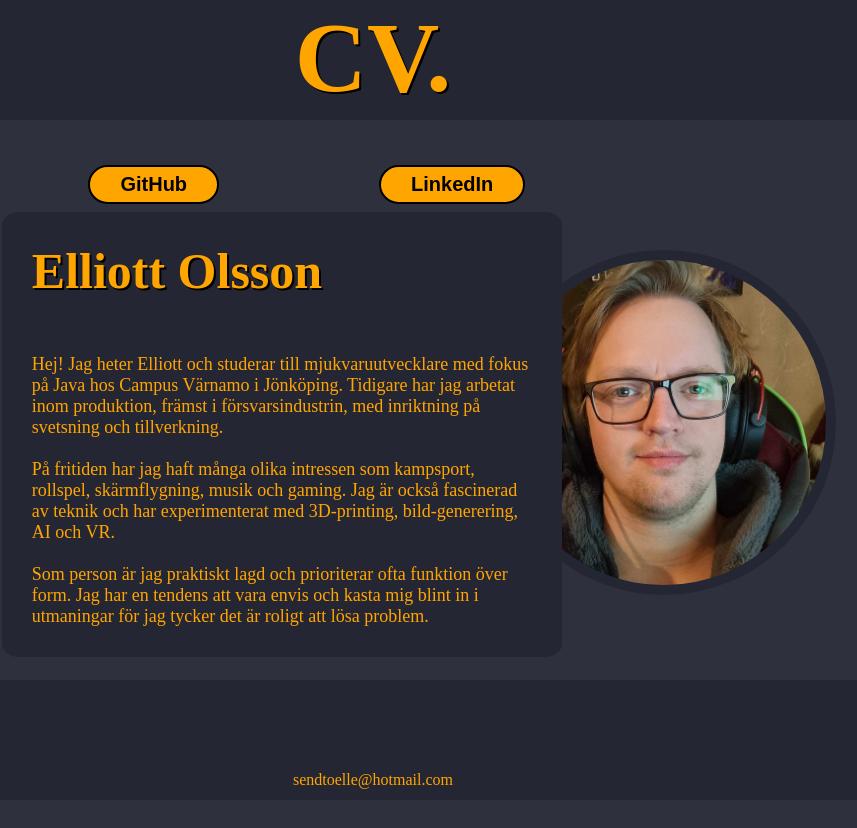
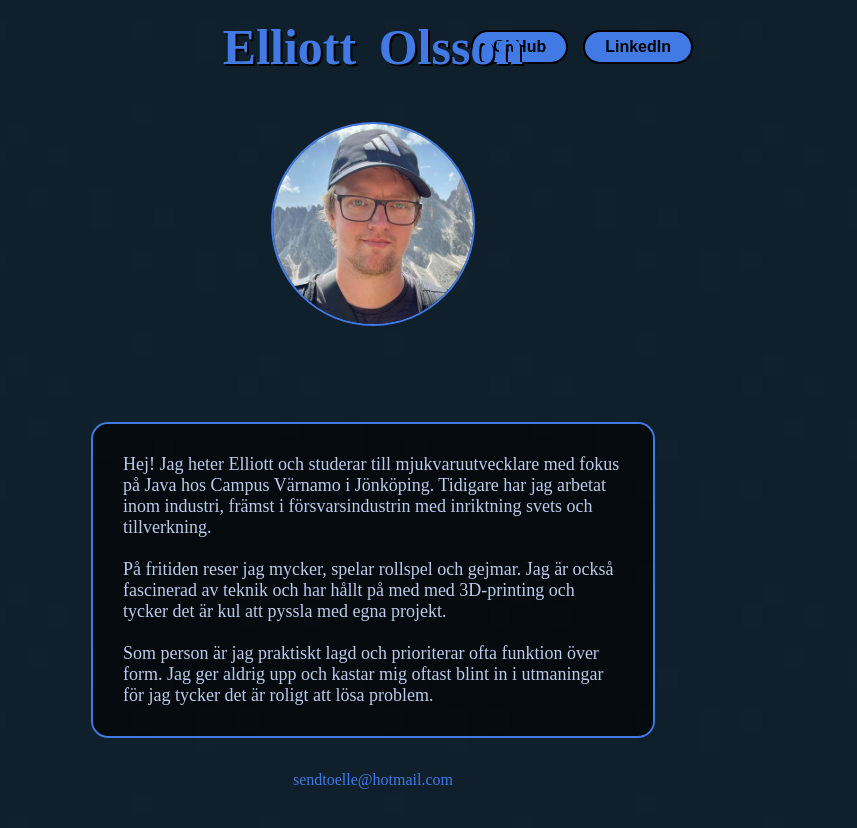
Before and after one commit to OlssonElliott/olssonelliott.github.io, a plain HTML site: page index.html in a window 1280 px wide. Shown: the whole page, without its empty margins (267-1124 px from the left). Before the commit the page ends 800 px from the top, so only its background shows below. Drawn offline with Linux system fonts and the light colour scheme.

Commit message:
fixed everything

```diff
--- a/index.html
+++ b/index.html
@@ -7,41 +7,36 @@
   <link rel="stylesheet" href="style.css">
 </head>
 <body>
+  <!-- HEADER OCH NAVIGATION -->
   <header>
-        <!--LOGGA / KNAPPAR MED LÄNKAR-->
     <nav>
-            <h1 id="logga">CV.</h1>
+      <h1 id="logga">Elliott Olsson</h1>
       <div id="buttonPlacement">
         <button type="button" class="button1" onclick="location.href='https://github.com/OlssonElliott'">GitHub</button>
         <button type="button" class="button1" onclick="location.href='https://www.linkedin.com/in/elliott-olsson-a64021326/'">LinkedIn</button>
       </div>
     </nav>
   </header>
-    <!-- Överst på sidan -->
 
-    <!--Mitten av hemsidan-->
-
-    <!-- Bilden START -->
+  <!-- BILD I MITTEN -->
   <div id="profilePosition">
     <div id="profileContainer">
-            <img id="profilePic" src="bilder/picofme.jpg" alt="bild på mig">
+      <img id="profilePic" src="bilder\453537068_10110318111488942_5855367582220600472_n.jpg" alt="bild på mig">
     </div>
   </div>
-    <!-- Bilden SLUT -->
 
+  <!-- INFO-TEXT (ARTIKEL) -->
   <article id="info1">
-        <h1 class="header1">Elliott Olsson</h1>
-        <br> <br> <br>
-        <p class="brödtext1">Hej! Jag heter Elliott och studerar till mjukvaruutvecklare med fokus på Java hos Campus Värnamo i Jönköping. Tidigare har jag arbetat inom produktion, främst i försvarsindustrin, med inriktning på svetsning och tillverkning.
+    <p class="brödtext1">
+      Hej! Jag heter Elliott och studerar till mjukvaruutvecklare med fokus på Java hos Campus Värnamo i Jönköping. Tidigare har jag arbetat inom industri, främst i försvarsindustrin med inriktning svets och tillverkning.
       <br><br>
-            På fritiden har jag haft många olika intressen som kampsport, rollspel, skärmflygning, musik och gaming. Jag är också fascinerad av teknik och har experimenterat med 3D-printing, bild-generering, AI och VR.
+      På fritiden reser jag mycker, spelar rollspel och gejmar. Jag är också fascinerad av teknik och har hållt på med med 3D-printing och tycker det är kul att pyssla med egna projekt.
       <br><br>
-            Som person är jag praktiskt lagd och prioriterar ofta funktion över form. Jag har en tendens att vara envis och kasta mig blint in i utmaningar för jag tycker det är roligt att lösa problem.
+      Som person är jag praktiskt lagd och prioriterar ofta funktion över form. Jag ger aldrig upp och kastar mig oftast blint in i utmaningar för jag tycker det är roligt att lösa problem.
     </p>
   </article>
 
-
-    <!--Länkar och sånt-->
+  <!-- FOOTER -->
   <footer>
     <p id="mail">sendtoelle@hotmail.com</p>
   </footer>
--- a/style.css
+++ b/style.css
@@ -1,145 +1,126 @@
-/*Sidans basic layout start---------------------------------------------------------------------------------------------------------------------*/
+/* NOLLSTÄLLNING */
+* {
+    margin: 0;
+    padding: 0;
+  }
 
-* {
-    margin: 0px;
-    padding: 0px;
- }
+  /* BAKGRUND */
+  body {
+    margin: 0 !important;
+    padding: 0 !important;
+    background:
+      url("/bilder/transparent-square-tiles.png") repeat,
+      #10202d;
+    background-size: auto;
+  }
 
-header{
+  /* HEADER */
+  header {
     position: relative;
+    width: 100%;
+    height: auto; /* Anpassas efter innehållet */
+    margin-top: 20px;
+  }
+
+  /* NAVIGATION */
+  nav {
+    display: flex;
+    justify-content: center; /* Centrerar innehållet som en grupp */
+    align-items: center;     /* Vertikal centrering */
+    position: relative;      /* Möjliggör absolut positionering av knapparna */
+    height: auto;            /* Anpassa efter innehåll */
+    padding: 10px 20px;      /* Inre avstånd från kanterna */
+  }
+
+  /* LOGGA */
+  #logga {
+    color: rgb(65, 122, 228);
+    font-size: 50px;
+    word-spacing: 10px;
+    text-shadow: 2px 2px 0 black;
+    position: absolute; /* Placera H1 absolut */
+    left: 50%;          /* Centrera horisontellt */
+    transform: translateX(-50%); /* Justera för att verkligen centrera */
+  }
+
+  /* KNAPP-POSITIONERING */
+  #buttonPlacement {
+    margin-left: auto;  /* Flytta knapparna till höger */
+    display: flex;
+    gap: 15px;          /* Avstånd mellan knapparna */
+    padding-right: 300px;
+  }
+
+  /* KNAPP-KLASS */
+  .button1 {
+    font-size: 16px;
+    font-weight: bold;
+    color: black;
+    background-color: rgb(65, 122, 228);
+    padding: 6px 20px;
+    border-radius: 50px;
+    border: solid 2px black;
+    cursor: pointer;
+  }
+
+  /* ARTIKEL (MITTEN) */
+  #info1 {
+    margin: 100px auto;
+    width: 500px;
+    background-color: #000000aa;
+    padding: 30px;
+    border-radius: 15px;
+    box-shadow: 0 0 0 2px rgb(65, 122, 228);
+  }
+
+  /* BRÖDTEXT */
+  .brödtext1 {
+    font-size: 18px;
+    color: rgb(187, 203, 233);
+  }
+
+  /* PROFILBILDENS KONTAINER */
+  #profilePosition {
+    display: flex;
+    justify-content: center; /* Centrerar bilden */
+    align-items: center;
+    margin-top: 50px;
+  }
+
+  /* PROFILBILDEN */
+  #profileContainer {
+    position: relative;
+    width: 200px;
+    height: 200px;
+    border-radius: 50%;
+    box-shadow: 0 0 0 2px rgb(65, 122, 228);
+    overflow: hidden;
+  }
+
+  #profilePic {
+    object-fit: scale-down;
+    width: 100%;
+    height: 100%;
+    transform: scale(2.3);
+    position: relative;
+    top: 25%; /* Justera efter behov */
+    left: 15%;
+  }
+
+  /* FOOTER */
+  footer {
+    position: fixed;
     left: 0;
-    top: 0;
-    background-color: rgb(37, 38, 52);
+    bottom: 0;
     width: 100%;
     height: 120px;
-}
-
-body{
-    margin: 0 !important;
-    padding: 0 !important;
-    background-color: rgb(47, 48, 62);
-}
-
-footer{
-    position:fixed;
-    left: 0;
-    bottom: 0;
-    background-color: rgb(37, 38, 52);
-    height: 120px;
-    width: 100%;
-}
-/*Sidans basic layout slut---------------------------------------------------------------------------------------------------------------------*/
-
-
-
-
-
-
-/*textformat start---------------------------------------------------------------------------------------------------------------------*/
-
-.header1{
-    color: orange;
-    font-size: 50px;
-    font-weight: bold;
-    text-shadow: 2px 2px 0 black;
-}
-
-.brödtext1{
-    font-size: 18px;
-    color: orange;
-}
-
-#mail{
-    color: orange;
-    text-shadow: 10px;
-    margin-top: 80px;
-}
-
-.button1{
-    font-size: 20px;
-    font-weight: bold;
-    color: black;
-    background-color: orange;
-    padding: 6px 30px;
-    border-radius: 50px;
-    border: solid 2px black;
-}
-/*textformat slut---------------------------------------------------------------------------------------------------------------------*/
-
-
-
-
-/*textplacering start---------------------------------------------------------------------------------------------------------------------*/
-#logga{
-    color: orange;
-    font-size: 100px;
     display: flex;
     justify-content: center;
     align-items: center;
-    text-shadow: 2px 2px 0 black;
-}
+  }
 
-#buttonPlacement{
-    position: absolute;
-    right: 38.1%;
-    top: 137.5%;
-    display: flex;
-    gap: 160px;
-}
-
-#info1{
-    position: absolute;
-    top: 26.5%;
-    left: 21%;
-    width: 500px;
-    background-color: rgb(37, 38, 52);
-    padding: 30px 30px;
-    border-radius: 3%;
-}
-
-footer{
-    display: flex;
-    flex-direction: column;
-    justify-content:center;
-    align-items: center;
-}
-
-/*textplacering slut---------------------------------------------------------------------------------------------------------------------*/
-
-
-
-
-
-
-/* PROFILBILD START---------------------------------------------------------------------------------------------------------------------*/
-#profilePosition{
-    position: absolute;
-    top: 32.5%;
-    left: 60%;
-    display: flex;
-    justify-content: center;
-    align-items: center;
-}
-
-#profileContainer{
-    position: relative;
-    width: 325px;
-    height: 325px;
-    border-radius: 50%;
-    box-shadow: 0 0 0 10px rgb(37, 38, 52);
-
-    /* Rör ej, påverkar bildens kvalite */
-    overflow: hidden;
-    position: relative;
-}
-
-#profilePic{
-    /* Rör ej, passar in bilden i cirkeln*/
-    position:relative;
-    object-fit:scale-down;
-    width: 100%;
-    height: 100%;
-    transform:scale(1.4);
-    top: 5%;
-}
-/*PROFILBILD SLUT---------------------------------------------------------------------------------------------------------------------*/
+  /* MAILTEXT I FOOTER */
+  #mail {
+    margin-top: 80px;
+    color: rgb(65, 122, 228);
+  }
```
Also changed, not shown: bilder/453537068_10110318111488942_5855367582220600472_n.jpg (added), bilder/transparent-square-tiles.png (added). Lines whose indentation alone changed are shown as unchanged.
